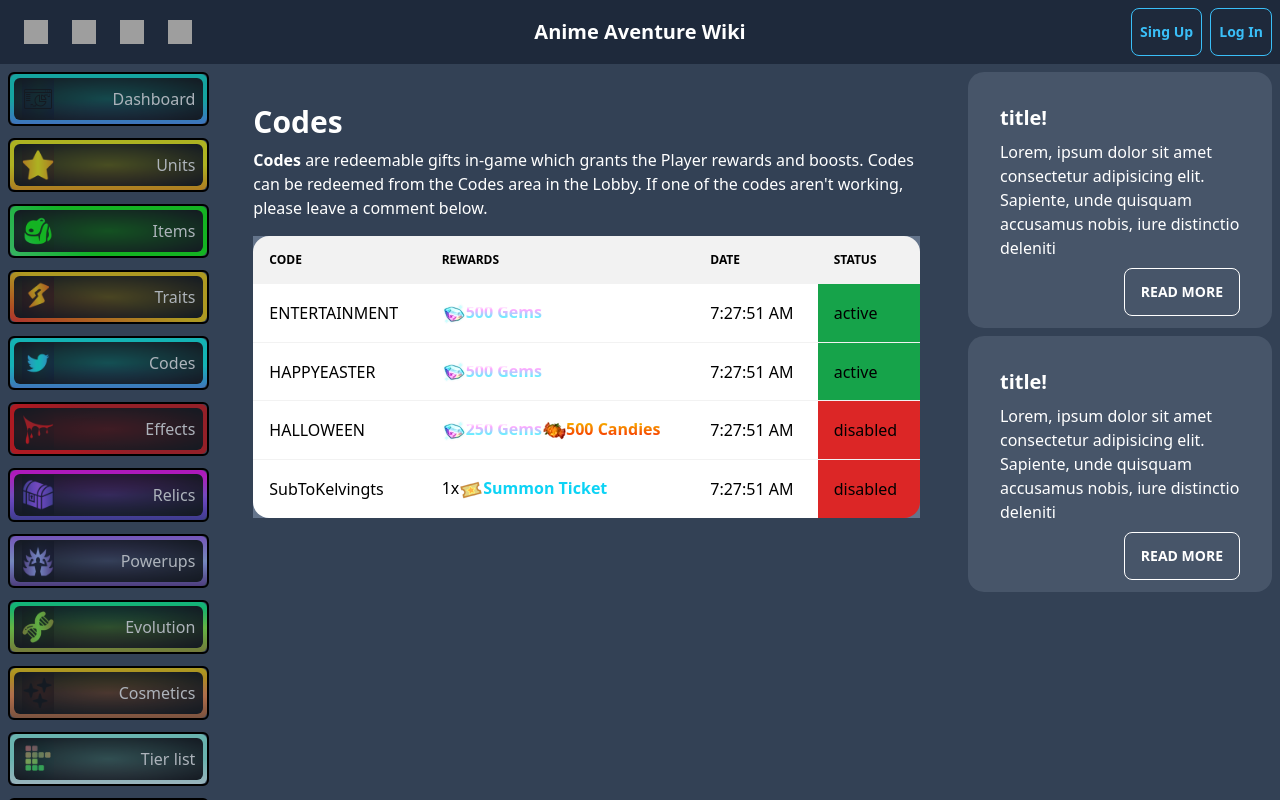
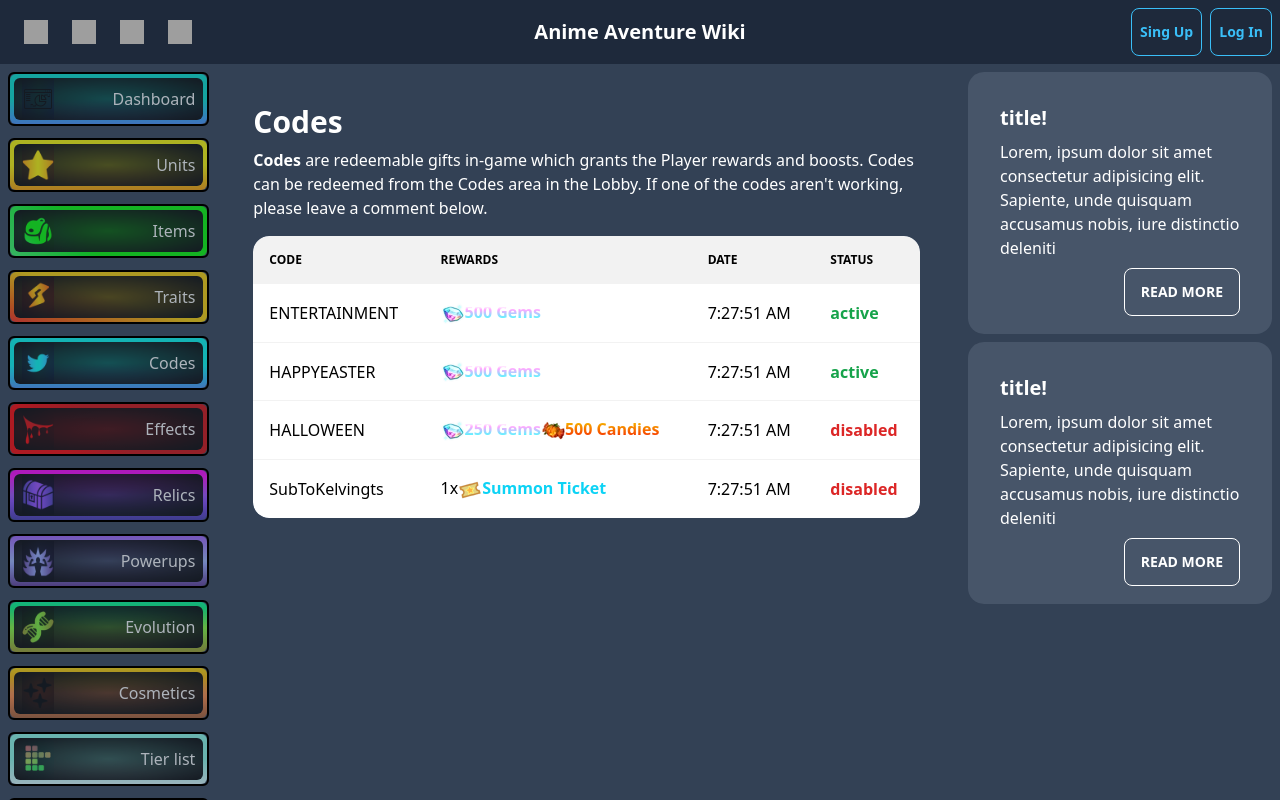
Before and after one commit to JorgeCoM/anime_aventures_wiki, a React (Vite) app: page /codes in a window 1280 px wide. Built offline with nearby package versions, Linux system fonts and the light colour scheme; grey boxes are pictures that could not be loaded; a web font is replaced by a local one.

Commit message:
rediseño de code y SiderBar

```diff
--- a/src/components/CodeTable.jsx
+++ b/src/components/CodeTable.jsx
@@ -2,7 +2,7 @@ import { CodeTableRewardsItems } from "./CodeTableRewardsItems"
 
 export const CodeTable = ({item}) => {
     return (
-        <tr >
+        <tr className="p-5">
             <td>{item.name}</td>
             <td>
                 {item.rewards.map(elements => {
@@ -13,8 +13,8 @@ export const CodeTable = ({item}) => {
                 {item.date}
             </td>
             {item.status
-                ? <td className=" bg-green-600"> active </td>
-                : <td className=" bg-red-600"> disabled </td>}
+                ? <td className="font-bold text-green-600"> active </td>
+                : <td className="font-bold text-red-600"> disabled </td>}
         </tr>
     )
 }
--- a/src/components/SiderBar.jsx
+++ b/src/components/SiderBar.jsx
@@ -4,7 +4,7 @@ import { NavLink } from 'react-router-dom'
 export const SiderBar = () => {
   return (
     <div className='text-white p-2 grid overflow-hidden gap-2 grid-cols-1'>
-      <NavLink className="card h-64 bg-slate-600 text-primary-content">
+      <NavLink className="card h-[262px] bg-slate-600 text-primary-content">
         <div className="card-body">
           <h2 className="card-title text-center">title!</h2>
           <p>Lorem, ipsum dolor sit amet consectetur adipisicing elit. Sapiente, unde quisquam accusamus nobis, iure distinctio deleniti</p>
@@ -13,7 +13,7 @@ export const SiderBar = () => {
           </div>
         </div>
       </NavLink>
-      <NavLink className="card h-64 bg-slate-600 text-primary-content">
+      <NavLink className="card h-[262px] bg-slate-600 text-primary-content">
         <div className="card-body">
           <h2 className="card-title text-center">title!</h2>
           <p>Lorem, ipsum dolor sit amet consectetur adipisicing elit. Sapiente, unde quisquam accusamus nobis, iure distinctio deleniti</p>
--- a/src/pages/CodesPage.jsx
+++ b/src/pages/CodesPage.jsx
@@ -16,7 +16,7 @@ export const CodesPage = () => {
           <div> <div className="inline font-bold text-md"> {title} </div>{description} </div>
         </div>
         <div>
-          <div className="overflow-x-auto">
+          <div className="overflow-x-auto rounded-box">
             <table className="table text-black bg-slate-500 w-full">
               {/* head*/}
               <thead>
```
